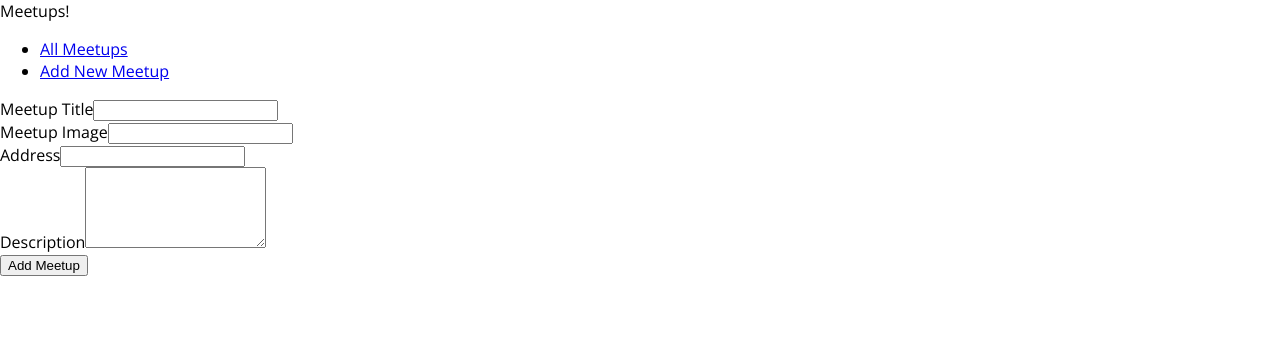
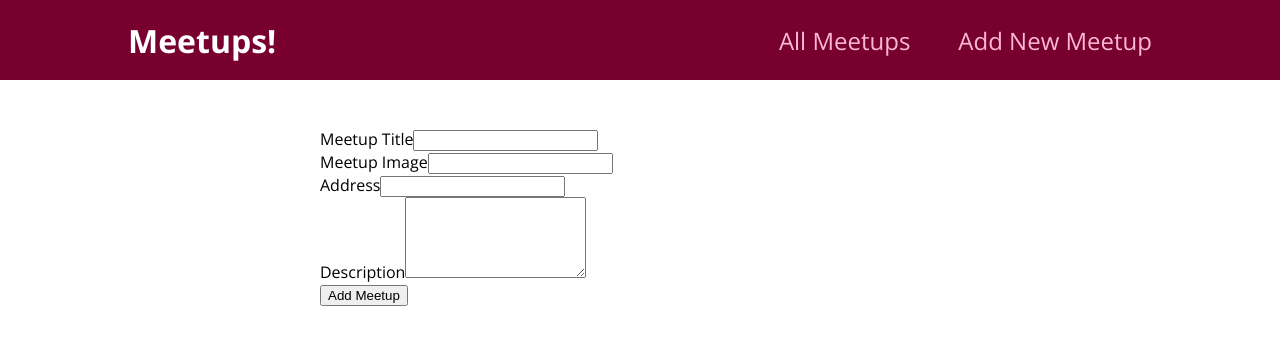
Before and after one commit to W3lh0/meetups-app, a Next.js app: page /new-meetup in a window 1280 px wide. Shown: the top 344 px of the page. Built offline with nearby package versions, Linux system fonts and the light colour scheme.

Commit message:
refactor: Removed tailwind for css from layout folder

```diff
--- a/src/components/layout/MainLayout.js
+++ b/src/components/layout/MainLayout.js
@@ -1,11 +1,12 @@
 "use client";
 import MainNavigation from './MainNavigation';
+import styles from './MainLayout.module.css'
 
 function MainLayout(props) {
   return (
-    <div className='min-h-screen flex flex-col items-center'>
+    <div className={styles.container}>
       <MainNavigation />
-      <main className='w-11/12 max-w-[40rem] my-12 mx-auto flex-grow'>
+      <main className={styles.main}>
         {props.children}
       </main>
     </div>
--- a/src/components/layout/MainNavigation.js
+++ b/src/components/layout/MainNavigation.js
@@ -1,21 +1,22 @@
 "use client";
 import Link from 'next/link';
+import styles from './MainNavigation.module.css';
 
 function MainNavigation() {
   return (
-    <header className='w-full h-20 flex items-center justify-between bg-[#77002e] px-[10%]'>
-      <div className='text-[2rem] text-white font-bold'>
+    <header className={styles.header}>
+      <div className={styles.logo}>
         Meetups!
       </div>
       <nav>
-        <ul className='list-none m-0 p-0 flex items-baseline'>
-          <li className='ml-12'>
-            <Link href='/' className='no-underline text-[1.5rem] text-[#fcb8d2] hover:text-white'>
+        <ul className={styles.ul}>
+          <li>
+            <Link href='/' className={styles.link}>
               All Meetups
             </Link>
           </li>
           <li>
-            <Link href='/new-meetup' className='no-underline text-[1.5rem] text-[#fcb8d2] hover:text-white'>
+            <Link href='/new-meetup' className={styles.link}>
               Add New Meetup
             </Link>
           </li>
```
Also changed, not shown: 1 other file (tests, documents, lock files or other folders).
